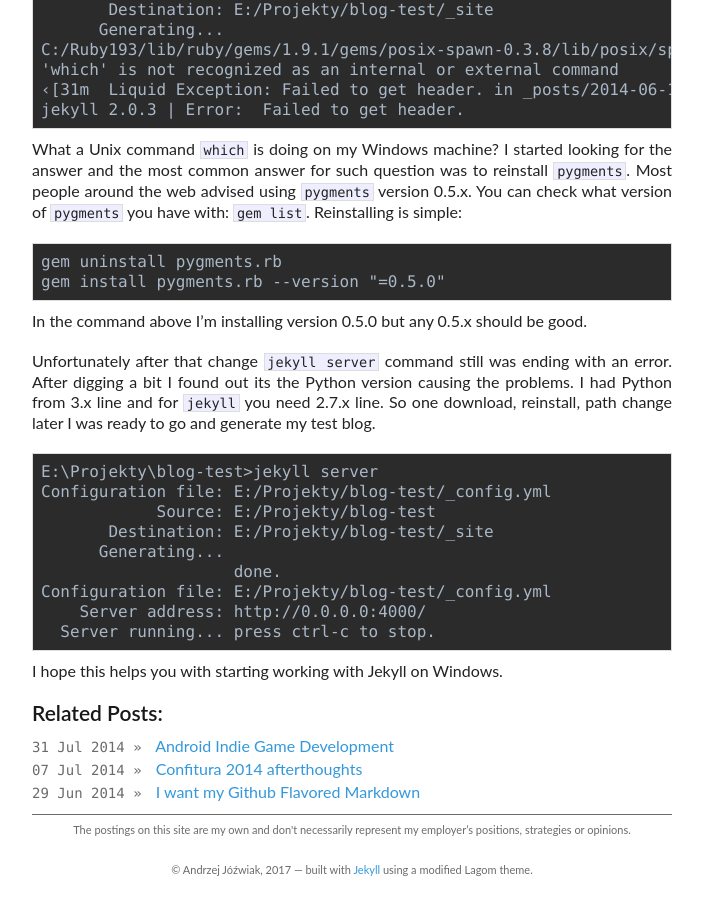
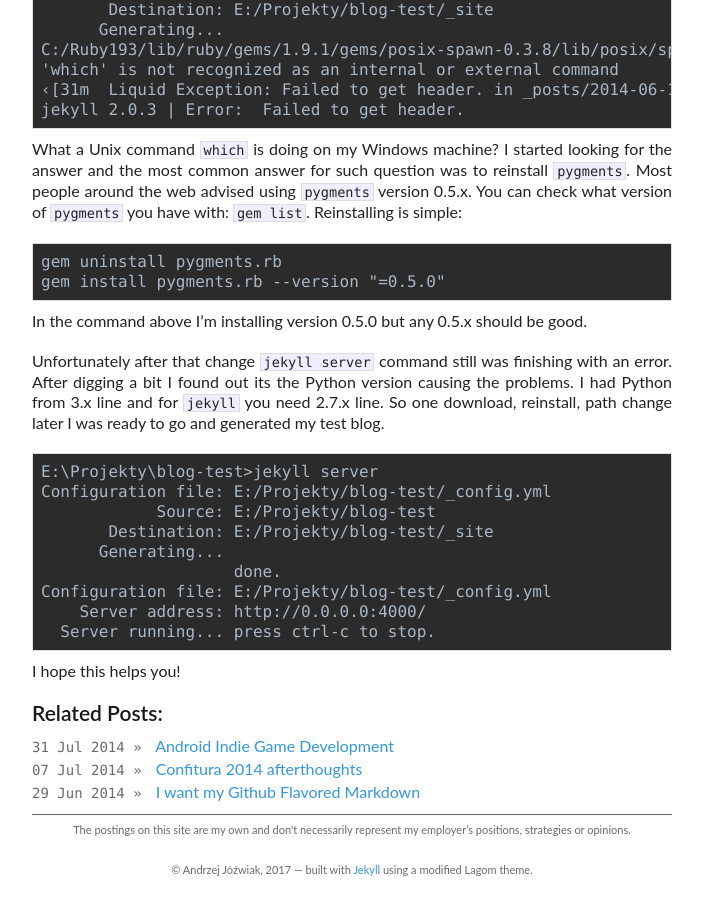
Before and after one commit to ajoz/ajoz.github.io, a Jekyll site: the page built from _posts/2014-06-28-jekyll-on-windows.markdown, in a window 1280 px wide and 900 px high, scrolled down 1974 px. Shown: the whole window, without its empty margins (298-1001 px from the left). Built offline with Jekyll 4.4.1, drawn with Linux system fonts in a browser that asks for light colours; nearby versions of some CDN libraries; comment, search, counter and statistics services are not loaded.

Commit message:
[post] Small corrections to Jekyll on Windows article

````diff
--- a/_posts/2014-06-28-jekyll-on-windows.markdown
+++ b/_posts/2014-06-28-jekyll-on-windows.markdown
@@ -108,7 +108,7 @@
 
 In the command above I'm installing version 0.5.0 but any 0.5.x should be good.
 
-Unfortunately after that change `jekyll server` command still was ending with an error. After digging a bit I found out its the Python version causing the problems. I had Python from 3.x line and for `jekyll` you need 2.7.x line. So one download, reinstall, path change later I was ready to go and generate my test blog.
+Unfortunately after that change `jekyll server` command still was finishing with an error. After digging a bit I found out its the Python version causing the problems. I had Python from 3.x line and for `jekyll` you need 2.7.x line. So one download, reinstall, path change later I was ready to go and generated my test blog.
 
 ```
 E:\Projekty\blog-test>jekyll server
@@ -122,4 +122,4 @@
   Server running... press ctrl-c to stop.
 ```
 
-I hope this helps you with starting working with Jekyll on Windows.
+I hope this helps you!
````
